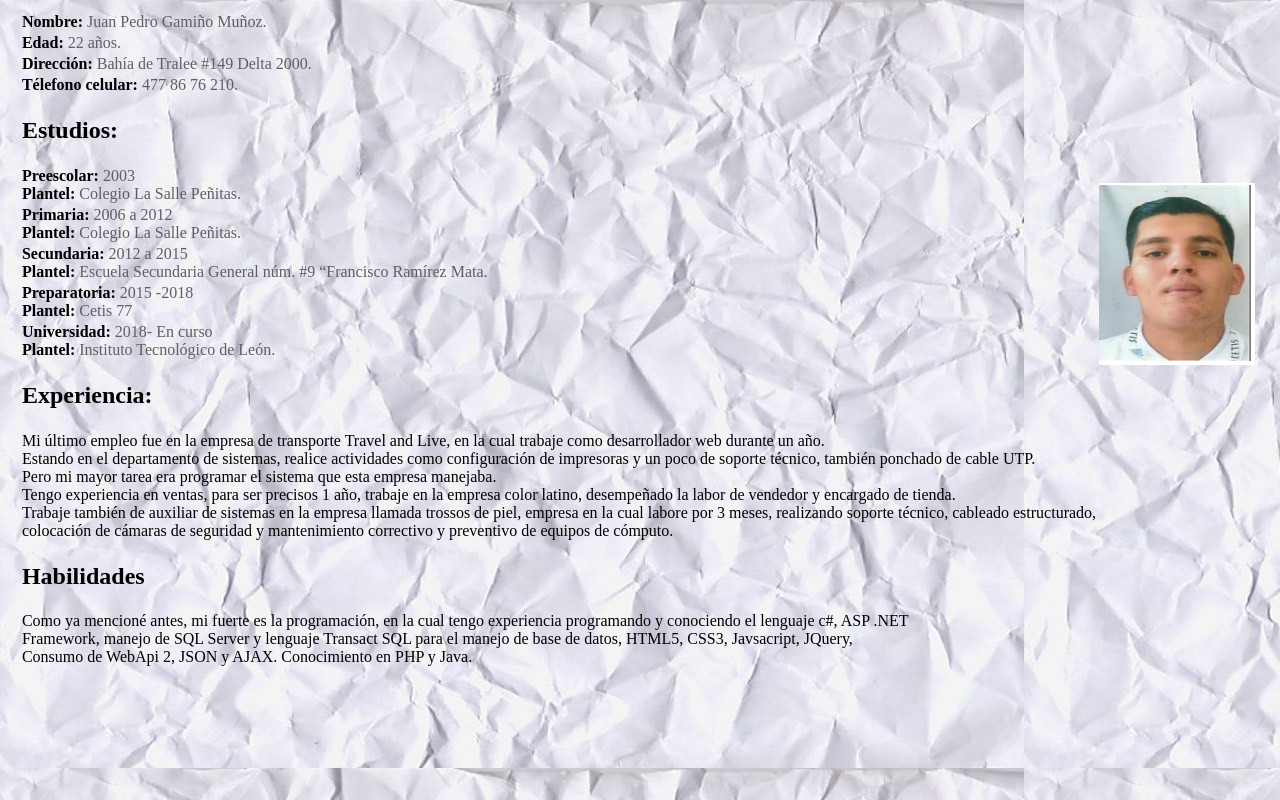
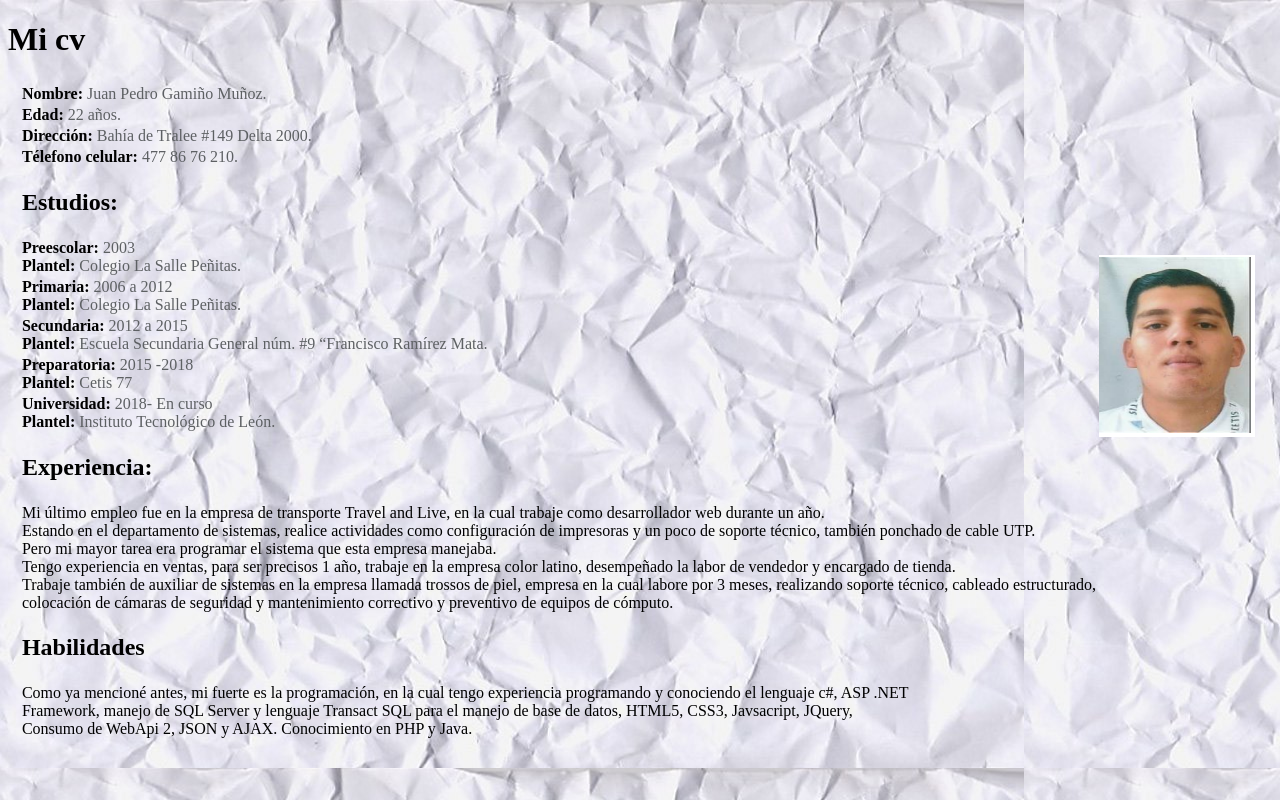
Before and after one commit to PedroG386/PPRUEBA3, a plain HTML site: page index.html in a window 1280 px wide. Drawn offline with Linux system fonts and the light colour scheme.

Commit message:
Se agrego un titulo al index

```diff
--- a/index.html
+++ b/index.html
@@ -7,6 +7,7 @@
     <title>Document</title>
 </head>
 <body background="./img/papel2.jpg">
+    <h1>Mi cv</h1>
     <center>
         <div>
             <table  border="0" cellspacing="1">
```
